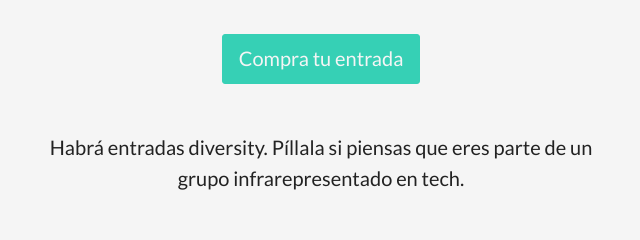
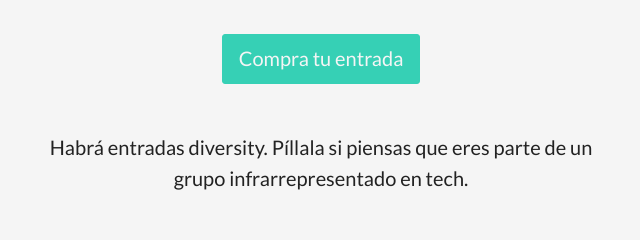
Before and after one commit to nakDS/nak-scaffold, a website: page docs/index-es.html in a window 1280 px wide. Shown: the part 1180-1420 px from the top of the page, 319-959 px from the left. Drawn offline with Linux system fonts and the light colour scheme.

Commit message:
Fix typo

```diff
--- a/docs/index-es.html
+++ b/docs/index-es.html
@@ -32,7 +32,7 @@
     <a class="nk-button nk-button--color nk-mtx" target="_blank" rel="noopener noreferrer"
       href="https://www.eventbrite.es/e/entradas-theantievent-22-356154536807">Compra
       tu entrada</a>
-    <p class="nk-mtx">Habrá entradas diversity. Píllala si piensas que eres parte de un grupo infrarepresentado en tech.
+    <p class="nk-mtx">Habrá entradas diversity. Píllala si piensas que eres parte de un grupo infrarrepresentado en tech.
     </p>
   </div>
   <label class="nk-mtx" for="">Quiero leer la web en
```
